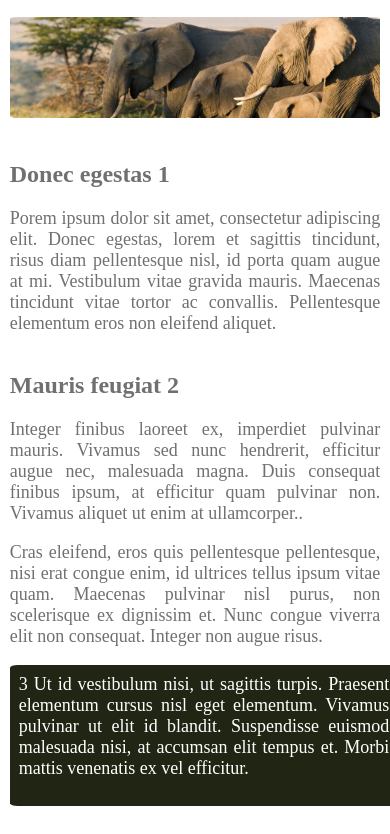
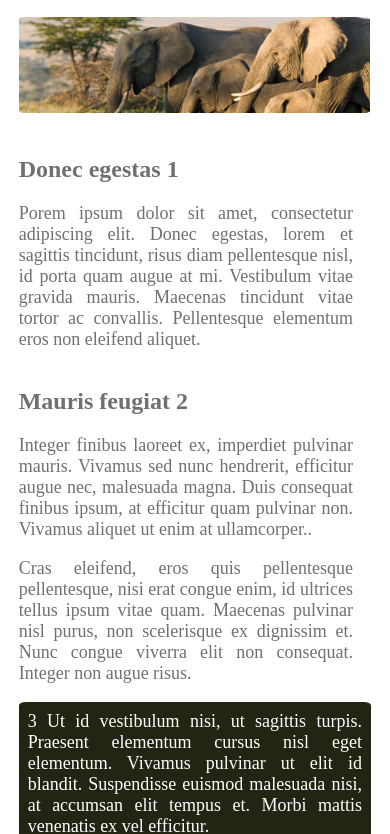
Before and after one commit to Dyego-Catelan/Gamaddict, a plain HTML site: page index.html in a window 390 px wide. Shown: the part 212-1046 px from the top of the page. Drawn offline with Linux system fonts and the light colour scheme.

Commit message:
Update styles.css

```diff
--- a/css/styles.css
+++ b/css/styles.css
@@ -83,15 +83,25 @@ img {
     border-radius: 2%;
 }
 
-@media (max-width: 550px) {
+@media (max-width: 500px) {
+    body {
+        padding: 0 5% 0 2%;
+    }
+
+    .container {
+        width: 97%;
+        margin-left: 3%;
+    }
+
     .columns {
         flex-direction: column;
+        justify-content: space-around;
     }
 
     .col-1,
     .col-2,
     .col-3 {
-        width: 100%;
+        width: 95%;
         text-align: justify;
     }
 }
```
